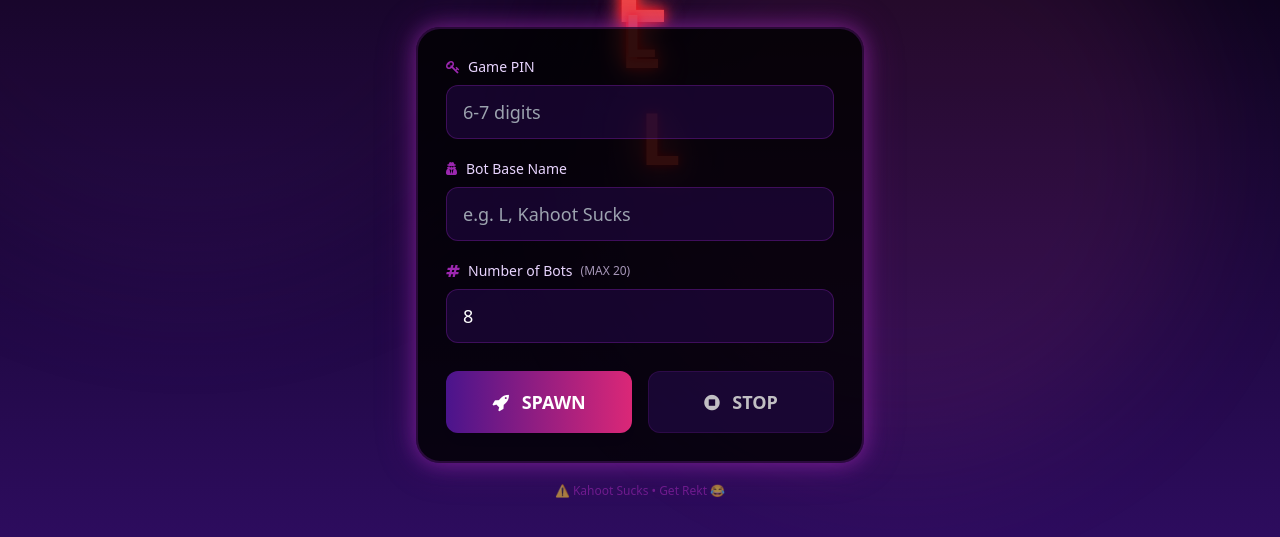
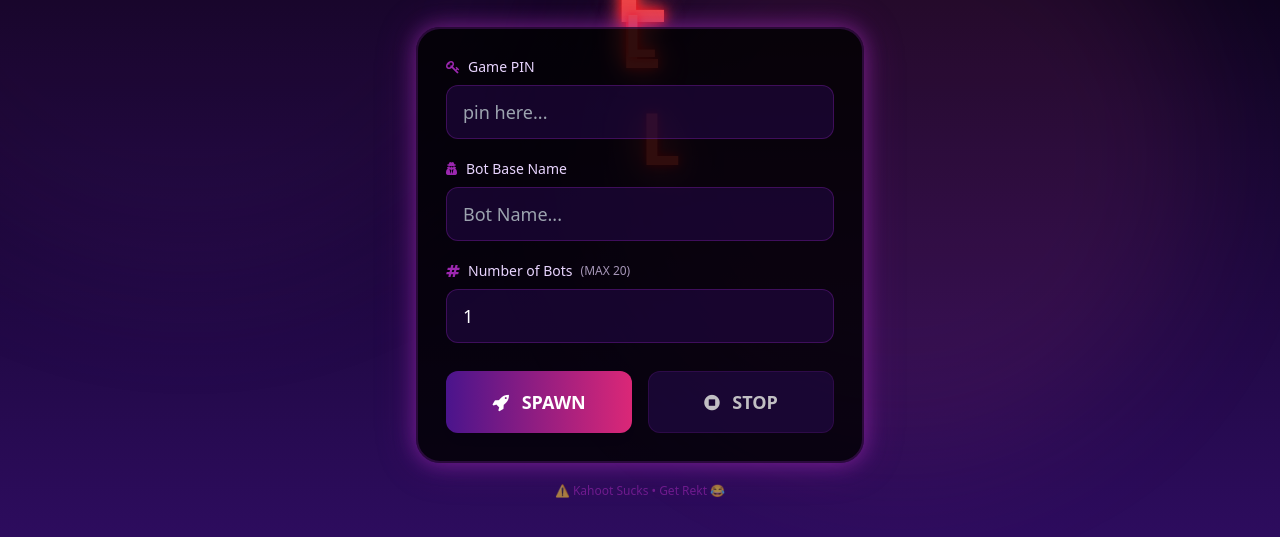
Before and after one commit to hey67-ctrl/Hsksjsbkakajsvsklslakajaj, a website: page kahoot-bot/index.html in a window 1280 px wide. Shown: the part 263-800 px from the top of the page. Drawn offline with nearby package versions, Linux system fonts and the light colour scheme.

Commit message:
Update input placeholders and bot count limit

```diff
--- a/kahoot-bot/index.html
+++ b/kahoot-bot/index.html
@@ -86,7 +86,7 @@
           <label class="flex items-center gap-2 text-sm text-purple-200 mb-2">
             <i class="fa fa-key text-purple-400"></i> Game PIN
           </label>
-          <input id="pin" type="text" placeholder="6-7 digits" class="w-full px-4 py-3 rounded-xl bg-purple-900/40 border border-purple-500/40 focus:outline-none input-glow text-white text-lg">
+          <input id="pin" type="text" placeholder="pin here..." class="w-full px-4 py-3 rounded-xl bg-purple-900/40 border border-purple-500/40 focus:outline-none input-glow text-white text-lg">
         </div>
 
         <!-- Bot Name -->
@@ -94,7 +94,7 @@
           <label class="flex items-center gap-2 text-sm text-purple-200 mb-2">
             <i class="fa fa-user-secret text-purple-400"></i> Bot Base Name
           </label>
-          <input id="name" type="text" placeholder="e.g. L, Kahoot Sucks" class="w-full px-4 py-3 rounded-xl bg-purple-900/40 border border-purple-500/40 focus:outline-none input-glow text-white text-lg">
+          <input id="name" type="text" placeholder="Bot Name..." class="w-full px-4 py-3 rounded-xl bg-purple-900/40 border border-purple-500/40 focus:outline-none input-glow text-white text-lg">
         </div>
 
         <!-- Count -->
@@ -102,7 +102,7 @@
           <label class="flex items-center gap-2 text-sm text-purple-200 mb-2">
             <i class="fa fa-hashtag text-purple-400"></i> Number of Bots <span class="text-xs opacity-70">(MAX 20)</span>
           </label>
-          <input id="count" type="number" min="1" max="20" value="8" class="w-full px-4 py-3 rounded-xl bg-purple-900/40 border border-purple-500/40 focus:outline-none input-glow text-white text-lg">
+          <input id="count" type="number" min="1" max="50" value="1" class="w-full px-4 py-3 rounded-xl bg-purple-900/40 border border-purple-500/40 focus:outline-none input-glow text-white text-lg">
         </div>
 
         <!-- Buttons -->
```
